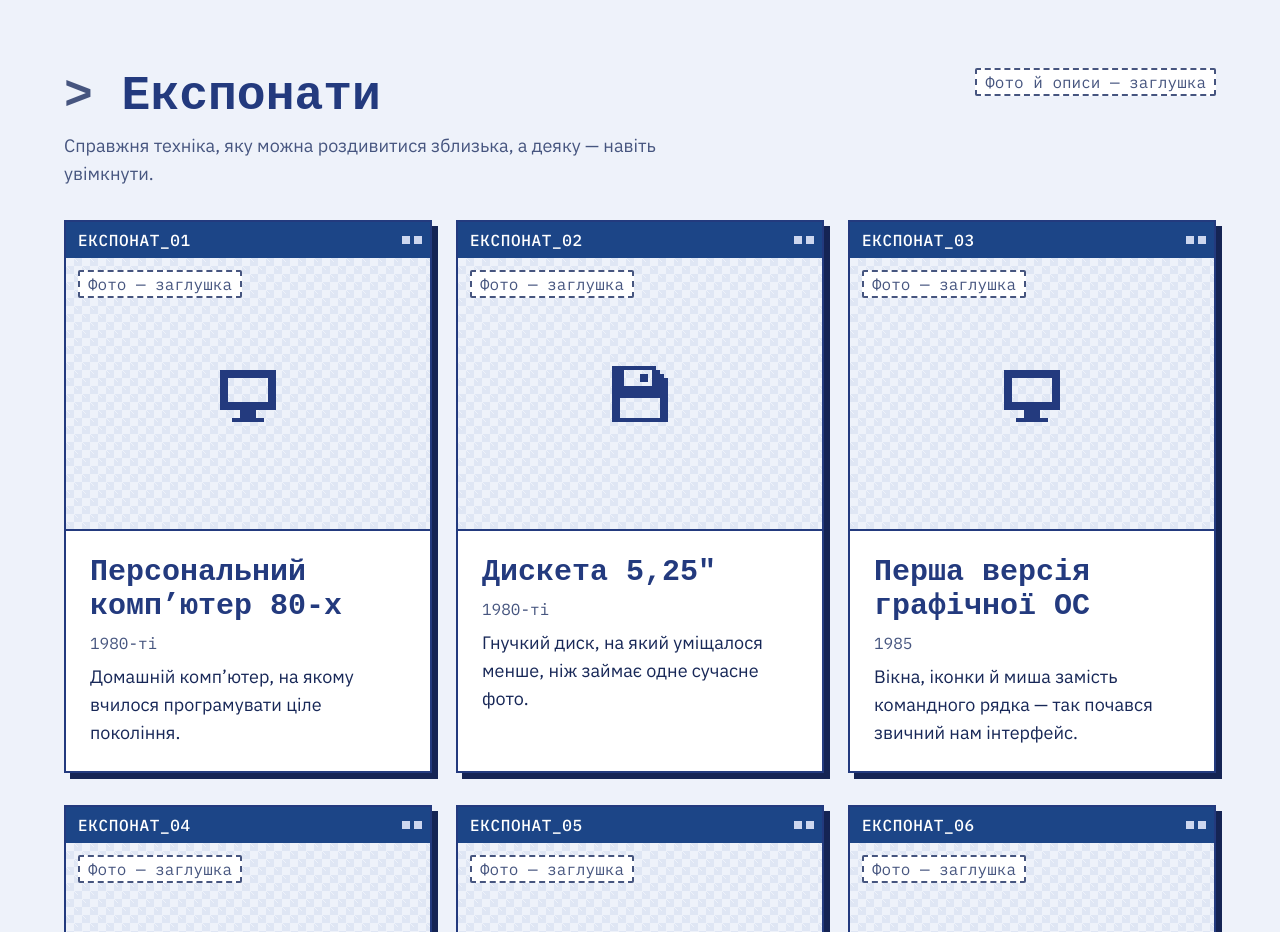
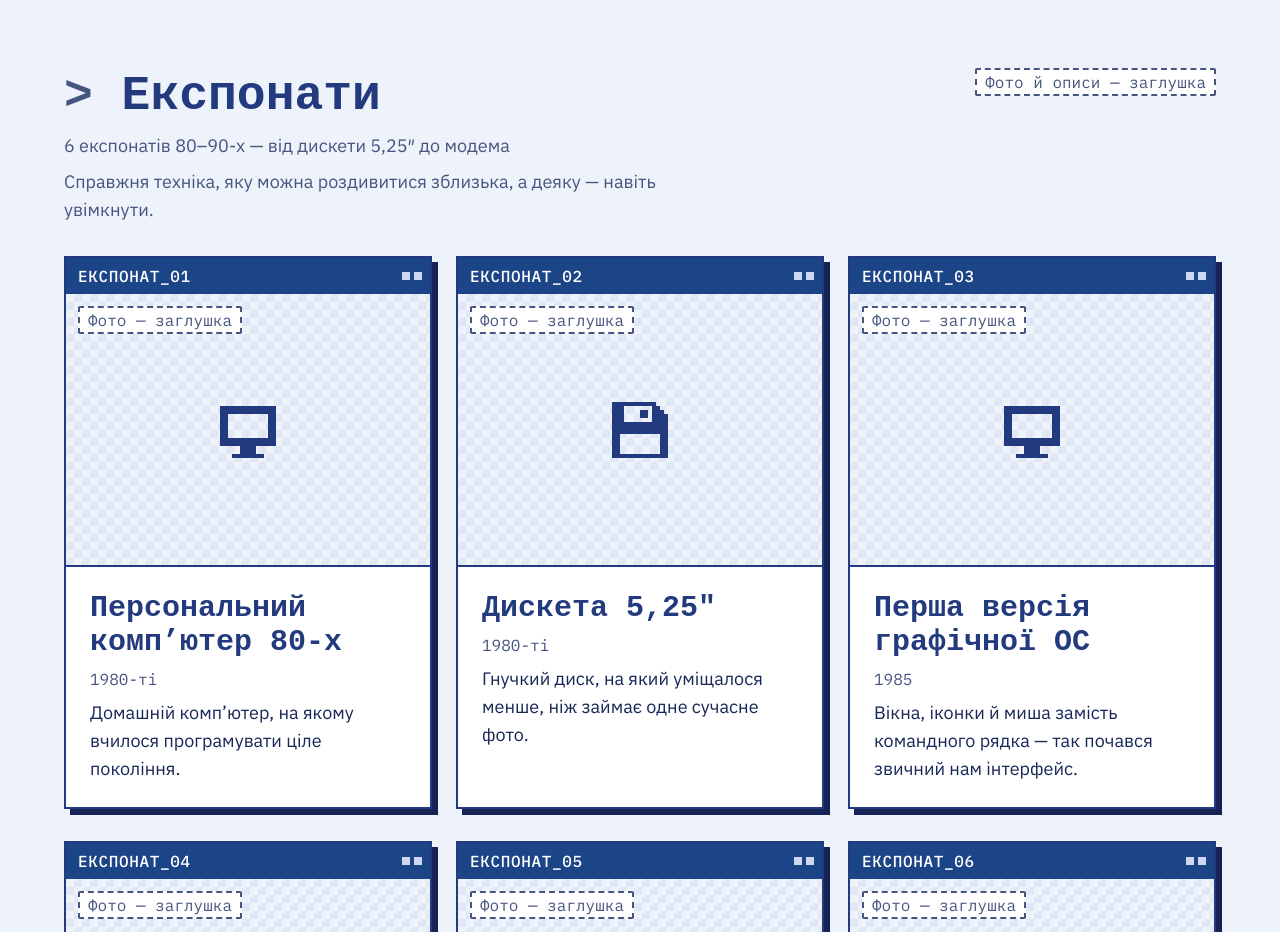
Before and after one commit to student32-rgb/museum-site-ai-4_2, a plain HTML site: page index.html in a window 1280 px wide. Shown: the part 1680-2612 px from the top of the page. Drawn offline with Linux system fonts and the light colour scheme; a web font is replaced by a local one.

Commit message:
Додати рядок про кількість експонатів у блок «Експонати»
Під заголовком розділу додано підпис «6 експонатів 80–90-х — від дискети 5,25″ до модема».

Co-Authored-By: Claude Opus 5.5 <noreply@anthropic.com>

```diff
--- a/index.html
+++ b/index.html
@@ -154,6 +154,7 @@ C:\МУЗЕЙ&gt; </pre>
     <div class="mus-head-row">
       <div class="scm-section__head">
         <h2 class="scm-section__title" id="exhibits-title">Експонати</h2>
+        <p class="scm-section__lead">6 експонатів 80–90-х — від дискети 5,25″ до модема</p>
         <p class="scm-section__lead">Справжня техніка, яку можна роздивитися зблизька, а деяку — навіть увімкнути.</p>
       </div>
       <span class="scm-placeholder-tag">Фото й описи — заглушка</span>
```
